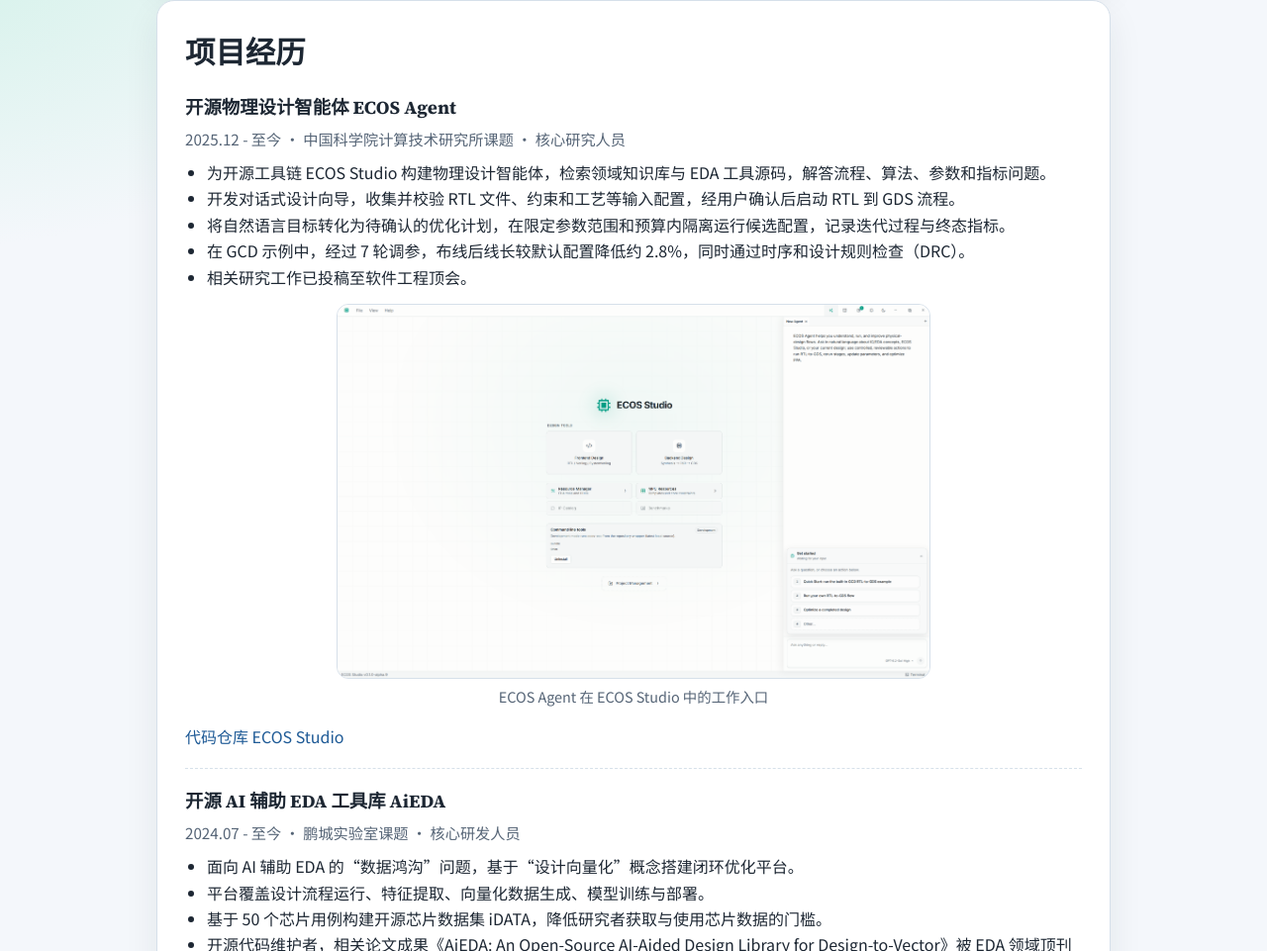
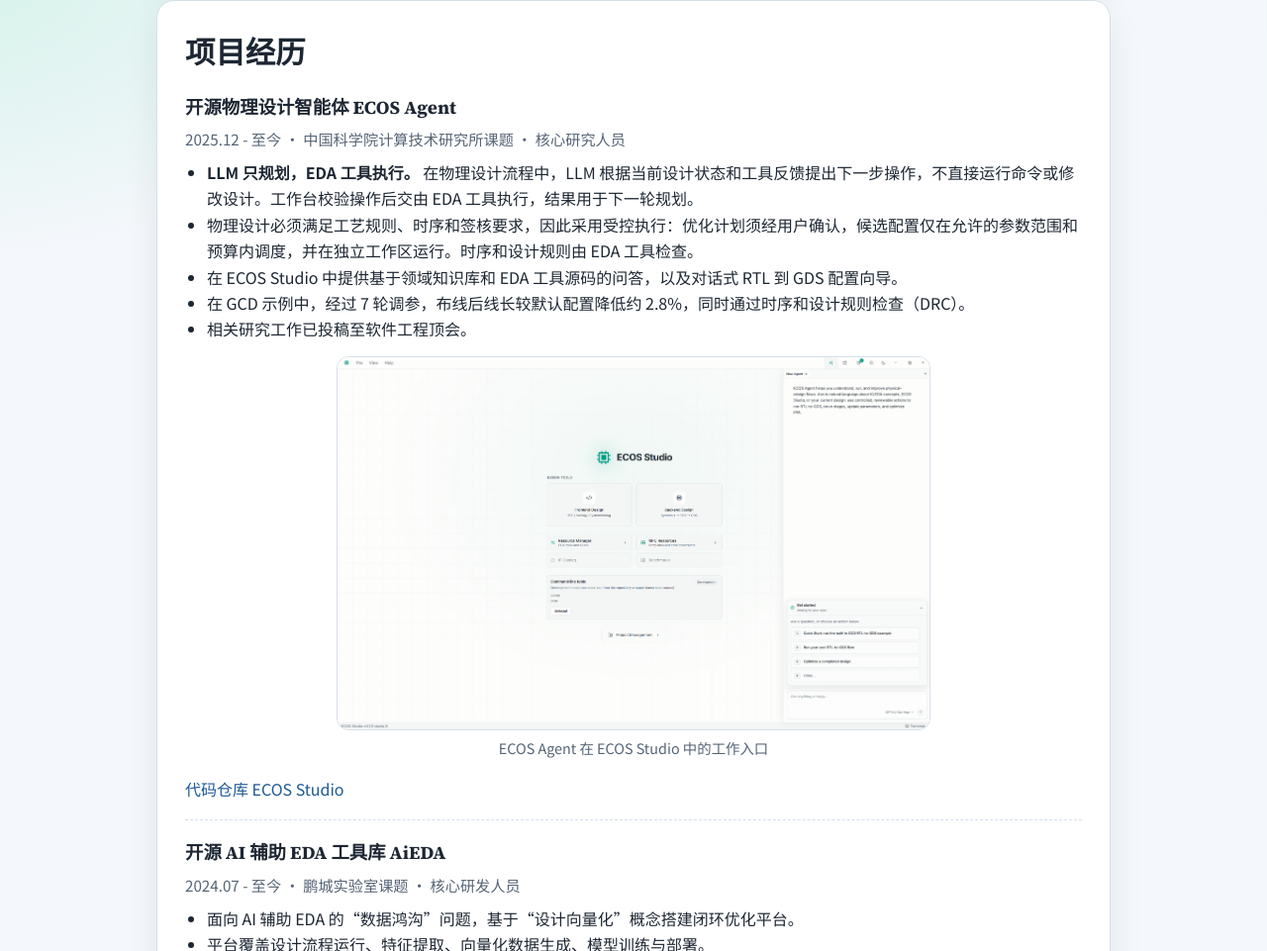
Before and after one commit to YihangQiu/yihangqiu.github.io, a plain HTML site: page index.html in a window 1280 px wide. Shown: the part 1145-2106 px from the top of the page at 99% size. Drawn offline with Linux system fonts and the light colour scheme.

Commit message:
docs: clarify ECOS Agent planning and execution boundary

```diff
--- a/index.html
+++ b/index.html
@@ -84,9 +84,9 @@
           <h3>开源物理设计智能体 ECOS Agent</h3>
           <p class="meta">2025.12 - 至今 · 中国科学院计算技术研究所课题 · 核心研究人员</p>
           <ul>
-            <li>为开源工具链 ECOS Studio 构建物理设计智能体，检索领域知识库与 EDA 工具源码，解答流程、算法、参数和指标问题。</li>
-            <li>开发对话式设计向导，收集并校验 RTL 文件、约束和工艺等输入配置，经用户确认后启动 RTL 到 GDS 流程。</li>
-            <li>将自然语言目标转化为待确认的优化计划，在限定参数范围和预算内隔离运行候选配置，记录迭代过程与终态指标。</li>
+            <li><strong>LLM 只规划，EDA 工具执行。</strong> 在物理设计流程中，LLM 根据当前设计状态和工具反馈提出下一步操作，不直接运行命令或修改设计。工作台校验操作后交由 EDA 工具执行，结果用于下一轮规划。</li>
+            <li>物理设计必须满足工艺规则、时序和签核要求，因此采用受控执行：优化计划须经用户确认，候选配置仅在允许的参数范围和预算内调度，并在独立工作区运行。时序和设计规则由 EDA 工具检查。</li>
+            <li>在 ECOS Studio 中提供基于领域知识库和 EDA 工具源码的问答，以及对话式 RTL 到 GDS 配置向导。</li>
             <li>在 GCD 示例中，经过 7 轮调参，布线后线长较默认配置降低约 2.8%，同时通过时序和设计规则检查（DRC）。</li>
             <li>相关研究工作已投稿至软件工程顶会。</li>
           </ul>
@@ -400,9 +400,11 @@
           projects_title: '项目经历',
           agent_h3: '开源物理设计智能体 ECOS Agent',
           agent_meta: '2025.12 - 至今 · 中国科学院计算技术研究所课题 · 核心研究人员',
-          agent_li1: '为开源工具链 ECOS Studio 构建物理设计智能体，检索领域知识库与 EDA 工具源码，解答流程、算法、参数和指标问题。',
-          agent_li2: '开发对话式设计向导，收集并校验 RTL 文件、约束和工艺等输入配置，经用户确认后启动 RTL 到 GDS 流程。',
-          agent_li3: '将自然语言目标转化为待确认的优化计划，在限定参数范围和预算内隔离运行候选配置，记录迭代过程与终态指标。',
+          agent_li1:
+            '<strong>LLM 只规划，EDA 工具执行。</strong> 在物理设计流程中，LLM 根据当前设计状态和工具反馈提出下一步操作，不直接运行命令或修改设计。工作台校验操作后交由 EDA 工具执行，结果用于下一轮规划。',
+          agent_li2:
+            '物理设计必须满足工艺规则、时序和签核要求，因此采用受控执行：优化计划须经用户确认，候选配置仅在允许的参数范围和预算内调度，并在独立工作区运行。时序和设计规则由 EDA 工具检查。',
+          agent_li3: '在 ECOS Studio 中提供基于领域知识库和 EDA 工具源码的问答，以及对话式 RTL 到 GDS 配置向导。',
           agent_li4: '在 GCD 示例中，经过 7 轮调参，布线后线长较默认配置降低约 2.8%，同时通过时序和设计规则检查（DRC）。',
           agent_li5: '相关研究工作已投稿至软件工程顶会。',
           agent_caption: 'ECOS Agent 在 ECOS Studio 中的工作入口',
@@ -513,11 +515,11 @@
           agent_h3: 'Open-Source Physical Design Agent: ECOS Agent',
           agent_meta: 'Dec 2025 - Present · Institute of Computing Technology, Chinese Academy of Sciences · Core Researcher',
           agent_li1:
-            'Built a physical design agent for the open-source ECOS Studio toolchain. It answers questions about flows, algorithms, parameters, and metrics using a domain knowledge base and EDA tool source code.',
+            '<strong>The LLM plans; EDA tools execute.</strong> During physical design, the LLM uses the current design state and tool feedback to propose the next action. It does not run commands or modify the design directly. The workbench validates proposed actions before EDA tools execute them. The results inform the next planning step.',
           agent_li2:
-            'Developed a conversational wizard that collects and validates flow inputs, including RTL files, constraints, and the target technology, then launches the RTL-to-GDS flow after user confirmation.',
+            'Physical design must meet process rules, timing requirements, and signoff criteria. Users approve optimization plans, and the workbench schedules trials in isolated workspaces within allowed parameter ranges and budgets. EDA tools check timing and design rules.',
           agent_li3:
-            'Translated natural-language objectives into optimization plans for user approval. The agent evaluates candidates in isolated workspaces within allowed parameter ranges and trial budgets, recording each trial and its final metrics.',
+            'ECOS Agent also supports domain Q&A grounded in a knowledge base and EDA tool source code, and a conversational RTL-to-GDS configuration wizard.',
           agent_li4:
             'In the GCD example, seven tuning rounds reduced post-route wirelength by about 2.8% relative to the default configuration while passing timing and design rule checks (DRC).',
           agent_li5: 'Related research has been submitted to a top-tier software engineering conference.',
```
